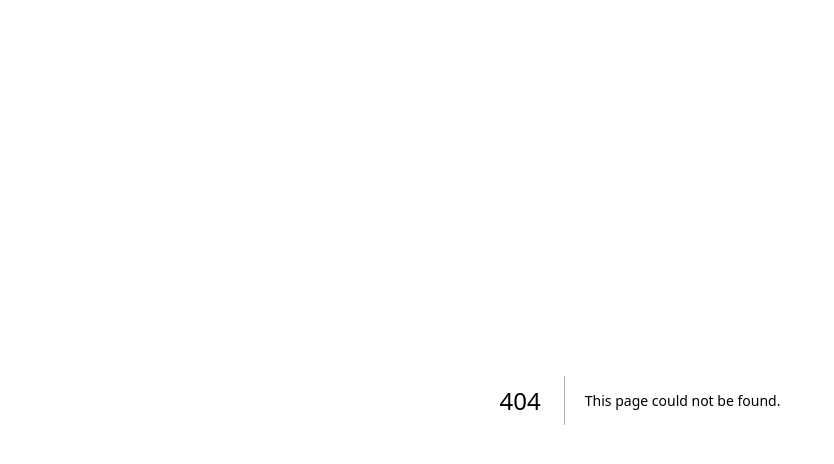
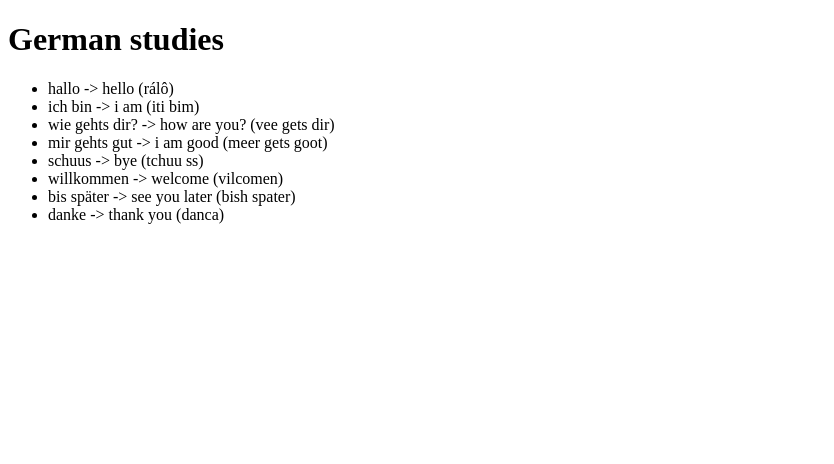
Before and after one commit to weirdsorcerer/training-tabnews, a Next.js app: page /index1 in a window 1280 px wide. Before the commit this address had no page. Shown: the top 464 px of the page, without its empty margins (0-834 px from the left). Built offline with nearby package versions, Linux system fonts and the light colour scheme.

Commit message:
test: `testtt`

```diff
--- /dev/null
+++ b/pages/index1.js
@@ -0,0 +1,23 @@
+function Home() {
+  return (
+    <div>
+      <h1>German studies</h1>
+      <ul>
+        <li>hallo -&gt; hello (rálô)</li>
+        <li>ich bin -&gt; i am (iti bim)</li>
+        <li>wie gehts dir? -&gt; how are you? (vee gets dir)</li>
+        <li>mir gehts gut -&gt; i am good (meer gets goot)</li>
+        <li>schuus -&gt; bye (tchuu ss)</li>
+        <li>willkommen -&gt; welcome (vilcomen)</li>
+        <li>bis später -&gt; see you later (bish spater)</li>
+        <li>danke -&gt; thank you (danca)</li>
+      </ul>
+    </div>
+  );
+}
+
+function teste() {
+  console.log("indentação errada");
+}
+
+export default Home;
```
